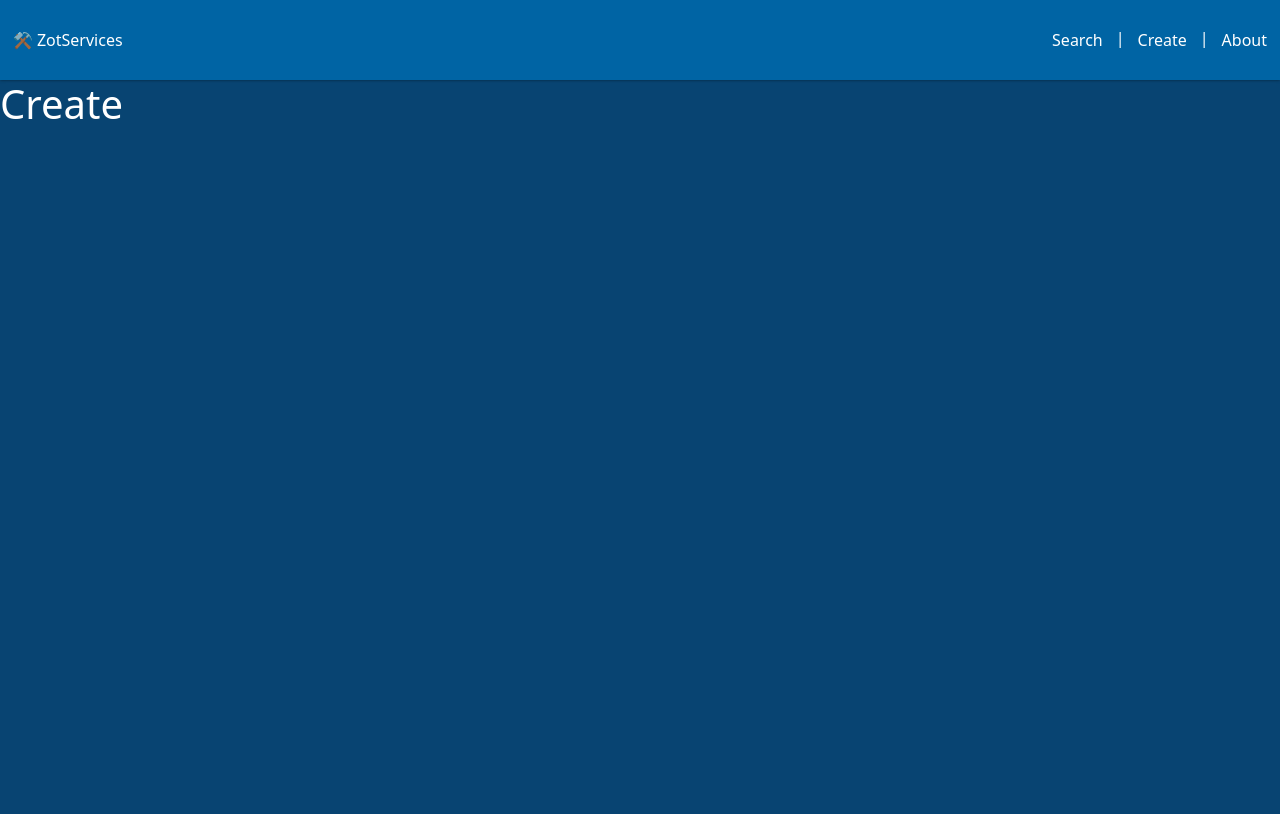
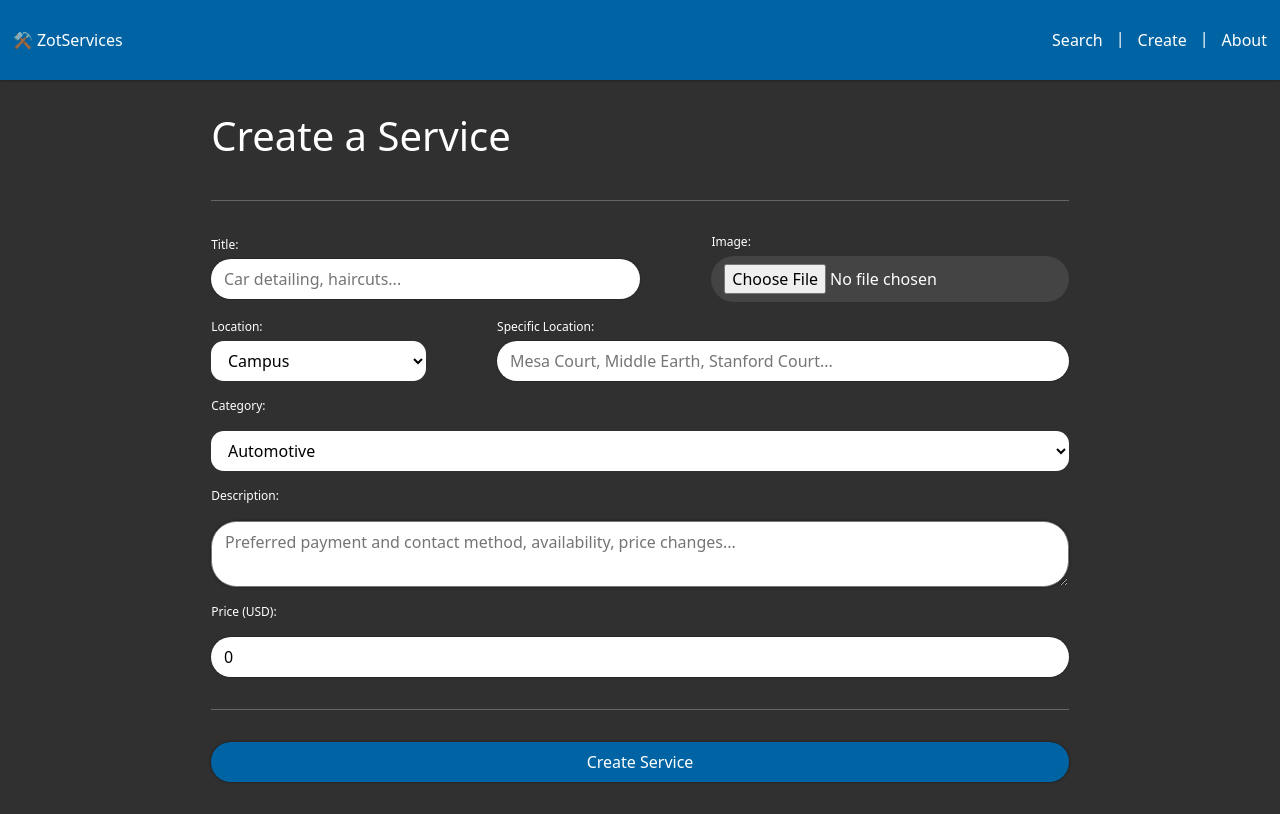
Before and after one commit to julian-z/ZotServices, a React (Create React App) app in the folder client/: page /create in a window 1280 px wide. Built offline with nearby package versions, Linux system fonts and the light colour scheme.

Commit message:
Create page

```diff
--- a/client/src/pages/AboutPage.css
+++ b/client/src/pages/AboutPage.css
@@ -8,6 +8,4 @@
     border-radius: 1vw;
     padding: 2vh 2vw 3vh 2vw;
     width: 100%;
-
-    margin: 2vh 2vw;
 }
--- a/client/src/pages/CreatePage.css
+++ b/client/src/pages/CreatePage.css
@@ -0,0 +1,57 @@
+.create-page {
+    display: flex;
+    flex-direction: column;
+    justify-content: center;
+    align-items: center;
+    background-color: rgb(48, 48, 48);
+}
+
+.create-page-form {
+    display: flex;
+    flex-direction: column;
+    justify-content: center;
+    align-items: stretch;
+    gap: 2vh;
+
+    background-color: rgb(48, 48, 48);
+    /* box-shadow: 0 0 10px rgba(0, 0, 0, 0.5); */
+    padding: 4vh 4vw;
+    width: 75%;
+}
+
+textarea {
+    padding: 1vh 1vw;
+    border-radius: 2vw;
+    box-shadow: 0 0 3px rgba(0, 0, 0, 0.5);
+}
+
+.create-page-button {
+    border-radius: 2vw;
+    border-width: 0;
+    background-color: rgb(0, 100, 164);
+    box-shadow: 0 0 3px rgba(0, 0, 0, 0.5);
+    padding: 1vh 1vw;
+
+    transition: background-color 0.3s ease-in-out
+}
+
+.create-page-button:hover {
+    background-color: rgb(0, 140, 227);
+}
+
+.create-page-half-form {
+    display: flex;
+    flex-direction: row;
+    justify-content: space-between;
+    align-items: center;
+}
+
+label {
+    font-size: 0.75rem;
+}
+
+.create-page-label-input {
+    display: flex;
+    flex-direction: column;
+    gap: 5px
+}
--- a/client/src/pages/CreatePage.js
+++ b/client/src/pages/CreatePage.js
@@ -1,14 +1,155 @@
-import React from "react";
+import React, { useState } from "react";
 
 import "./CreatePage.css";
 import NavBar from "../components/NavBar/NavBar";
 
-// CreatePage - form to post a new service
 function CreatePage() {
+  const [title, setTitle] = useState("");
+  const [location, setLocation] = useState("");
+  const [locationName, setLocationName] = useState("");
+  const [category, setCategory] = useState("");
+  const [description, setDescription] = useState("");
+  const [price, setPrice] = useState(0.0);
+  const [image, setImage] = useState(null);
+
+  const handleSubmit = (e) => {
+    e.preventDefault();
+
+    console.log("Form submitted:", {
+      title,
+      location,
+      locationName,
+      category,
+      description,
+      price,
+    });
+  };
+
+  const handleImageUpload = (e) => {
+    const selectedImage = e.target.files[0];
+    setImage(selectedImage);
+  };
+
   return (
     <div>
       <NavBar></NavBar>
-      <h1>Create</h1>
+
+      <div className="create-page">
+        <form className="create-page-form" onSubmit={handleSubmit}>
+          <h1>Create a Service</h1>
+
+          <hr></hr>
+
+          <div className="create-page-half-form">
+            <div className="create-page-label-input col-6">
+              {/* Input for service title */}
+              <label htmlFor="title">Title:</label>
+              <input
+                type="text"
+                id="title"
+                value={title}
+                onChange={(e) => setTitle(e.target.value)}
+                placeholder="Car detailing, haircuts..."
+                required
+                style={{ margin: "0", width: "100%" }}
+              />
+            </div>
+
+            <div className="create-page-label-input col-5">
+              {/* Attach image */}
+              <label htmlFor="image">Image:</label>
+              <input
+                type="file"
+                id="image"
+                accept="image/*"
+                onChange={(e) => handleImageUpload(e)}
+                style={{
+                  margin: "0",
+                  boxShadow: "0 0 0 black",
+                  backgroundColor: "rgb(68, 68, 68)",
+                }}
+              />
+            </div>
+          </div>
+
+          <div className="create-page-half-form">
+            <div className="create-page-label-input col-3">
+              {/* Dropdown for location (e.g., Campus, ACC, UTC, Other) */}
+              <label htmlFor="location">Location:</label>
+              <select
+                id="location"
+                value={location}
+                onChange={(e) => setLocation(e.target.value)}
+                required
+              >
+                <option value="Campus">Campus</option>
+                <option value="ACC">ACC</option>
+                <option value="UTC">UTC</option>
+                <option value="Other">Other</option>
+              </select>
+            </div>
+
+            <div className="create-page-label-input col-8">
+              {/* Input for location name (e.g., Middle Earth) */}
+              <label htmlFor="locationName">Specific Location:</label>
+              <input
+                type="text"
+                id="locationName"
+                value={locationName}
+                onChange={(e) => setLocationName(e.target.value)}
+                placeholder="Mesa Court, Middle Earth, Stanford Court..."
+              />
+            </div>
+          </div>
+
+          {/* Dropdown for category (e.g., All, Beauty, etc) */}
+          <label htmlFor="category">Category:</label>
+          <select
+            id="category"
+            value={category}
+            onChange={(e) => setCategory(e.target.value)}
+            required
+          >
+            <option value="Automotive">Automotive</option>
+            <option value="Arts">Arts</option>
+            <option value="Beauty">Beauty</option>
+            <option value="Cleaning">Cleaning</option>
+            <option value="Clothing">Clothing</option>
+            <option value="Deliveries">Deliveries</option>
+            <option value="Miscellaneous">Miscellaneous</option>
+            <option value="Pets">Pets</option>
+            {/* Add more categories as needed */}
+          </select>
+
+          {/* Input for description */}
+          <label htmlFor="description">Description:</label>
+          <textarea
+            id="description"
+            value={description}
+            onChange={(e) => setDescription(e.target.value)}
+            required
+            placeholder="Preferred payment and contact method, availability, price changes..."
+          />
+
+          {/* Input float for price */}
+          <label htmlFor="price">Price (USD):</label>
+          <input
+            type="number"
+            id="price"
+            step="0.01"
+            value={price}
+            onChange={(e) => setPrice(parseFloat(e.target.value))}
+            required
+          />
+
+          <hr></hr>
+
+          {/* Submit button */}
+          <button className="create-page-button" type="submit">
+            Create Service
+          </button>
+        </form>
+      </div>
     </div>
   );
 }
```
